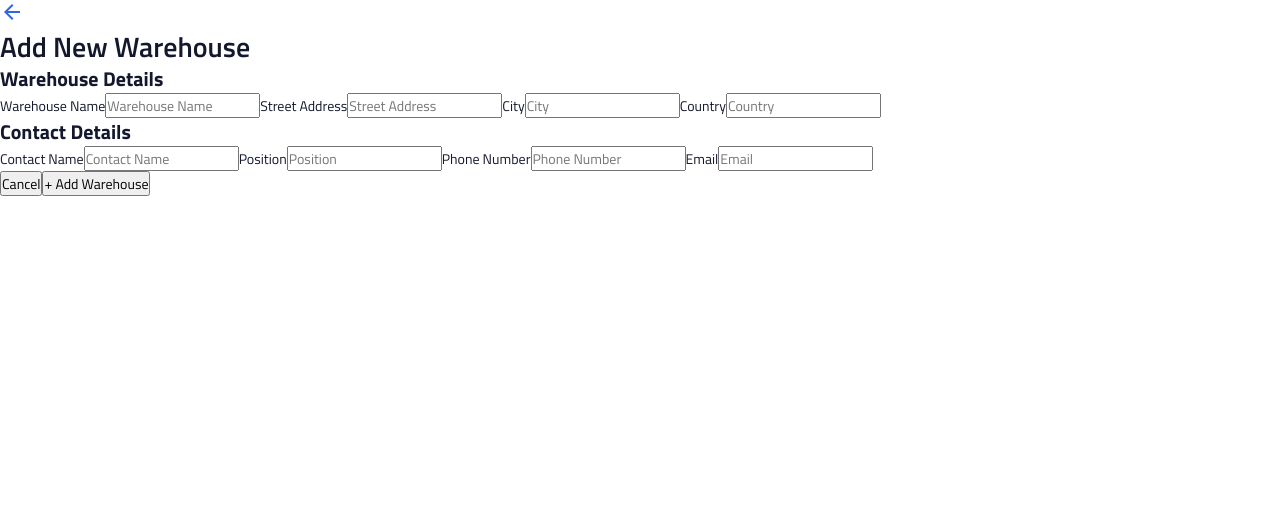
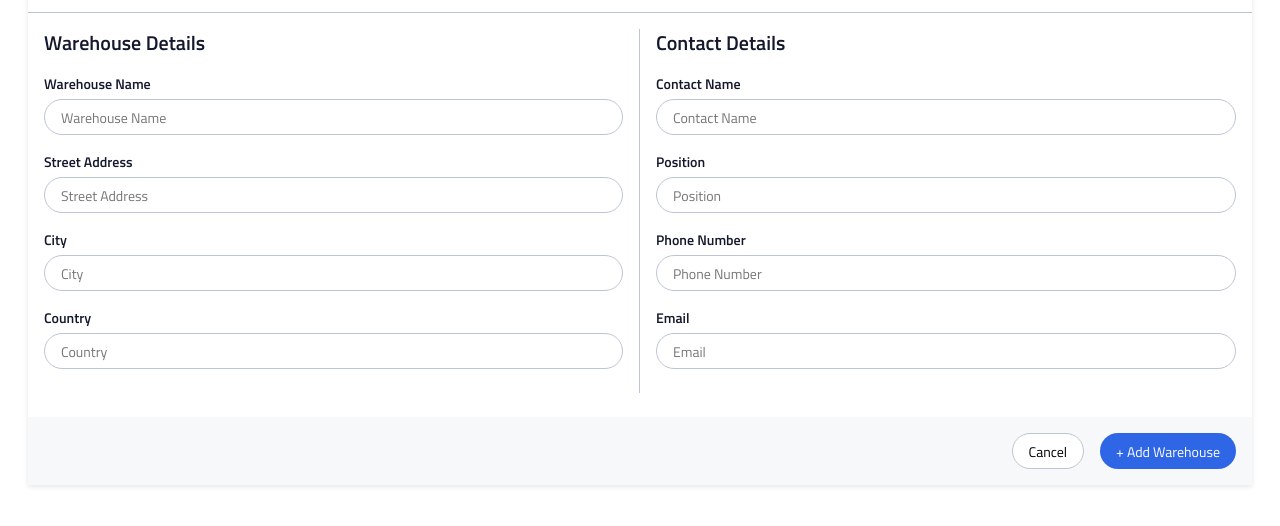
Before and after one commit to notaika/InStock, a React (Vite) app: page /warehouse/add in a window 1280 px wide. Shown: the top 526 px of the page. Built offline with nearby package versions, Linux system fonts and the light colour scheme.

Commit message:
scss stylings added

```diff
--- a/src/components/WarehouseAdd/WarehouseAdd.scss
+++ b/src/components/WarehouseAdd/WarehouseAdd.scss
@@ -1,2 +1,150 @@
 @use "../../styles/partials/variables";
 @use "../../styles/partials/mixins";
+
+.warehouse-add {
+    margin-left: 2em;
+    margin-right: 2em;
+    margin-top: -4em;
+    color: variables.$primary-black;
+    background-color: variables.$primary-white;
+    outline: none;
+    box-shadow: 0px 2px 5px 0px #13182C1A;
+
+
+    &__header{
+        &-box {
+        display: flex;
+        align-items: flex-start;
+        margin-top: 1rem;
+        padding-bottom: 1rem;
+        border-bottom: 1px solid variables.$secondary-cloud;
+        }
+        &-icon {
+            padding-top: 6px;
+            padding-right: 4px;
+
+
+            &:hover {
+                cursor: pointer;
+            }
+        }
+    }
+
+
+    &__fields-container {
+        @include mixins.tablet {
+            display: flex;
+            justify-content: space-between;
+        }
+    }
+
+
+    &__left-container,
+    &__right-container {
+        display: flex;
+        flex-direction: column;
+        margin-bottom: 1.5rem;
+        margin-top: 1rem;
+        padding-left: 1rem;
+        padding-right: 1rem;
+
+
+        @include mixins.tablet {
+            width: 50%;
+        }
+    }
+
+
+    &__left-container {
+        border-bottom: 1px solid variables.$secondary-cloud;
+        padding-bottom: 1.5rem;
+
+
+        @include mixins.tablet {
+            border-bottom: none;
+            border-right: 1px solid variables.$secondary-cloud;
+        }
+    }
+
+
+    &__subtitle {
+        font-size: 20px;
+        line-height: 28px;
+        font-weight: 600;
+    }
+
+
+    &__label {
+        @include mixins.mobile-label;
+
+
+        @include mixins.tablet {
+            @include mixins.tablet-desktop-label;
+        }
+    }
+
+
+    &__input {
+        @include mixins.mobile-input;
+
+
+        @include mixins.tablet {
+            &--small {
+                width: 40%;
+            }
+        }
+    }
+
+  &__button-container {
+    display: flex;
+    justify-content: space-around;
+    align-content: space-between;
+    padding: 1rem 0;
+    background-color: variables.$bg-lightgrey;
+
+
+    @include mixins.tablet {
+      justify-content: flex-end;
+      padding-right: 1rem;
+    }
+  }
+
+
+  &__button-item {
+    &--left {
+      @include mixins.mobile-button;
+      border: 0;
+      width: 40%;
+      background-color: white;
+      border: 1px solid variables.$secondary-cloud;
+
+
+      @include mixins.tablet {
+        margin-right: 1rem;
+        width: auto;
+      }
+
+
+      &:hover {
+        cursor: pointer;
+      }
+    }
+    &--right {
+      @include mixins.mobile-button;
+      border: 0;
+      width: 40%;
+      background-color: variables.$primary-indigo;
+      color: variables.$primary-white;
+
+
+      @include mixins.tablet {
+        width: auto;
+      }
+
+
+      &:hover {
+        cursor: pointer;
+      }
+    }
+  }
+ }
```
